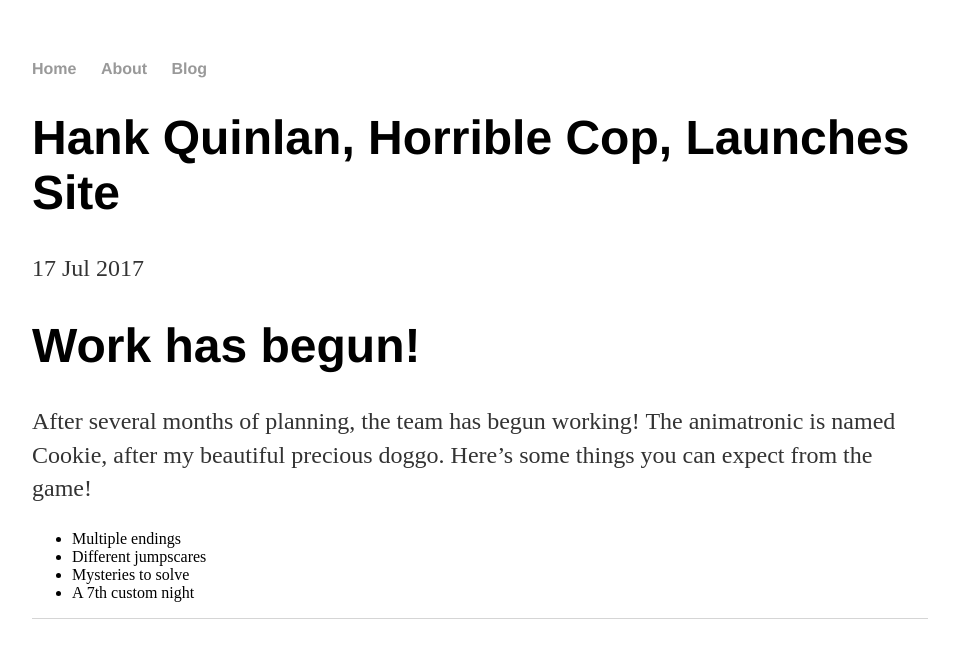
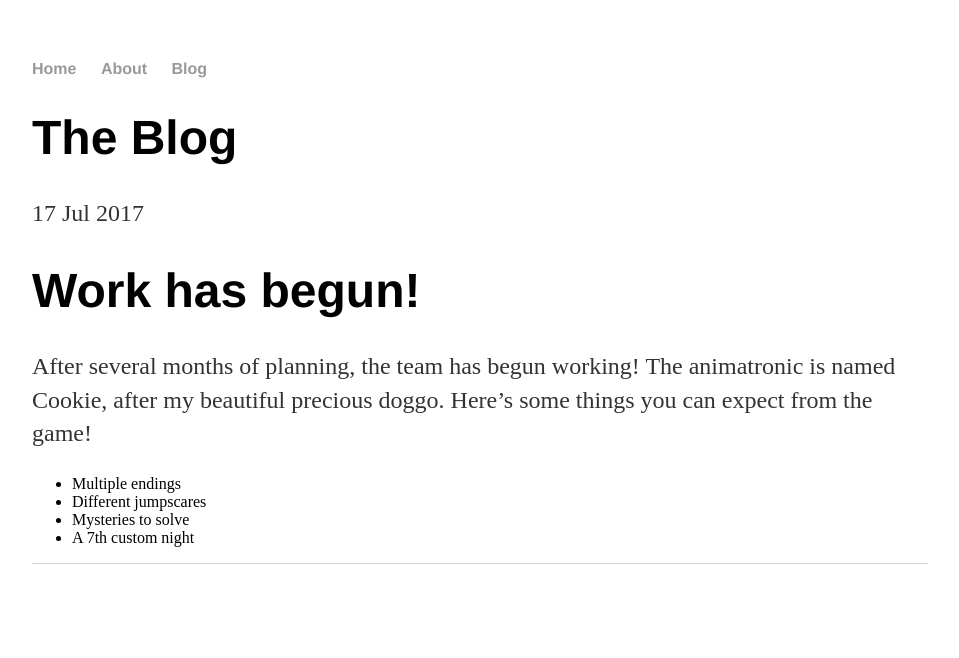
Before and after one commit to thelostonesgame/thelostonesgame.github.io, a Jekyll site: the page built from _posts/2017-07-17-genesis.md, in a window 1280 px wide. Shown: the top 658 px of the page, without its empty margins (160-1119 px from the left). Built offline with Jekyll 4.4.1, drawn with Linux system fonts in a browser that asks for light colours.

Commit message:
Update 2017-07-17-genesis.md

```diff
--- a/_posts/2017-07-17-genesis.md
+++ b/_posts/2017-07-17-genesis.md
@@ -1,6 +1,6 @@
 ---
 layout: post
-title: "Hank Quinlan, Horrible Cop, Launches Site"
+title: "The Blog"
 date: 2017-07-17
 ---
 
```
